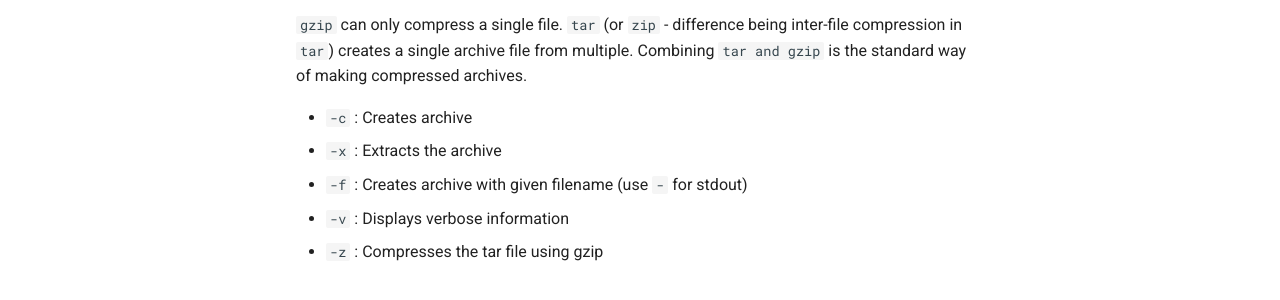
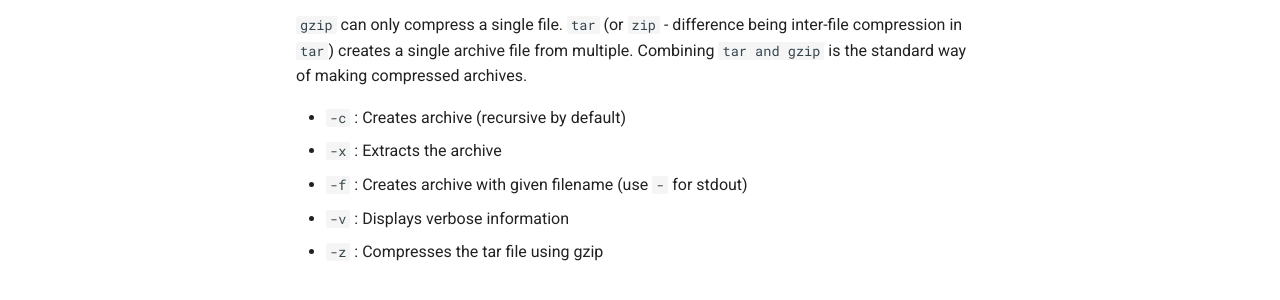
Before and after one commit to jwblangley/docs, an MkDocs documentation site: the page built from docs/Unix/compression.md, in a window 1280 px wide and 1239 px high. Shown: the part 551-851 px from the top of the window. Built offline with MkDocs 1.6.1 and Material for MkDocs 9.7.7, drawn with Linux system fonts in a browser that asks for light colours.

Commit message:
Update compression.md

```diff
--- a/docs/Unix/compression.md
+++ b/docs/Unix/compression.md
@@ -13,7 +13,7 @@ By default, `gzip` does not use all cores. This can be ammended by using the `pi
 `gzip` can only compress a single file. `tar` (or `zip` - difference being inter-file compression in `tar`) creates a single archive file from multiple.
 Combining `tar and gzip` is the standard way of making compressed archives.
 
-* `-c` : Creates archive
+* `-c` : Creates archive (recursive by default)
 * `-x` : Extracts the archive
 * `-f` : Creates archive with given filename (use `-` for stdout)
 * `-v` : Displays verbose information
```
